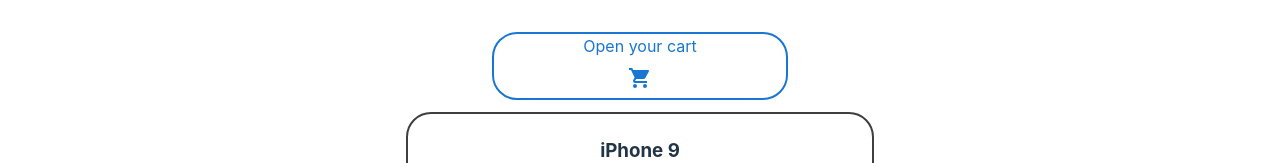
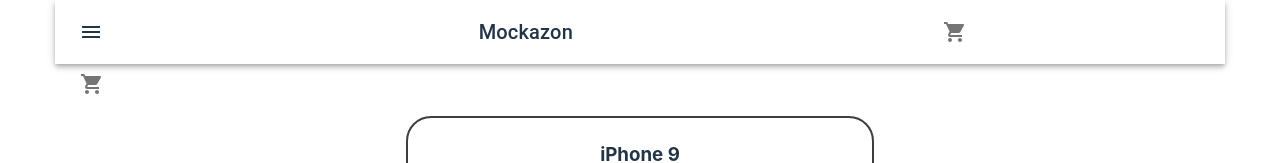
Before and after one commit to Aresso93/ecommerce-react, a React (Vite) app: page / in a window 1280 px wide. Shown: the top 163 px of the page. Built offline with nearby package versions, Linux system fonts and the light colour scheme.

Commit message:
modifiche in corso

```diff
--- a/src/App.css
+++ b/src/App.css
@@ -1,8 +1,10 @@
 #root {
-  max-width: 1280px;
   margin: 0 auto;
-  padding: 2rem;
   text-align: center;
+}
+
+html,body{
+  box-sizing: border-box;
 }
 
 .logo {
@@ -14,6 +16,7 @@
 .logo:hover {
   filter: drop-shadow(0 0 2em #646cffaa);
 }
+
 .logo.react:hover {
   filter: drop-shadow(0 0 2em #61dafbaa);
 }
@@ -89,8 +92,6 @@
 .cart-controls{
   display: flex;
   flex-direction: column;
-  color: #1976d2;
-  border: 2px solid #1976d2;
   border-radius: 25px;
   width: 25%;
 }
@@ -98,6 +99,8 @@
 .cart-controls-container{
   display: flex;
   justify-content: center;
+  flex-direction: column;
+  width: 25%;
 }
 
 .cart-quantity{
--- a/src/App.tsx
+++ b/src/App.tsx
@@ -4,6 +4,7 @@
 import { CartButton } from './components/cart-button';
 import { CartContext } from './contexts/cartContext';
 import { useCart } from './hooks/useCart';
+import Header from './components/header';
 
 function App() {
 
@@ -12,9 +13,8 @@
   return (
     <>
     <CartContext.Provider value={cartState}>
-
-      <CartButton
-      />
+      <Header/>
+      <CartButton/>
       <ProductList
       products={products}
       />
--- a/src/components/cart-button.tsx
+++ b/src/components/cart-button.tsx
@@ -2,8 +2,8 @@
 import IconButton from "@mui/material/IconButton";
 import DeleteIcon from "@mui/icons-material/Delete";
 import ShoppingCartIcon from "@mui/icons-material/ShoppingCart";
-import RemoveIcon from "@mui/icons-material/Remove";
-import AddIcon from "@mui/icons-material/Add";
+import RemoveIcon from '@mui/icons-material/Remove';
+import AddIcon from '@mui/icons-material/Add';
 import Button from "@mui/material/Button";
 import Dialog from "@mui/material/Dialog";
 import DialogContent from "@mui/material/DialogContent";
@@ -12,6 +12,7 @@
 import { useCartContext } from "../contexts/cartContext";
 import { CartItem } from "../model/product";
 import { styled, Badge, BadgeProps } from "@mui/material";
+
 
 const StyledBadge = styled(Badge)<BadgeProps>(({ theme }) => ({
   "& .MuiBadge-badge": {
@@ -67,7 +68,6 @@
   return (
     <div className="cart-controls-container">
       <div className="cart-controls">
-        Open your cart
         <IconButton
           color="primary"
           aria-label="add to shopping cart"
@@ -75,9 +75,9 @@
         >
           <StyledBadge
             badgeContent={calculateTotalItems(cartContext.cart)}
-            color="primary"
+            color="success"
           ></StyledBadge>
-          <ShoppingCartIcon />
+          <ShoppingCartIcon color="action"/>
         </IconButton>
         <Dialog
           open={open}
@@ -123,7 +123,8 @@
                       </div>
                       <div className="how-many">How many?</div>
                       <div className="quantity-container">
-                        <IconButton
+
+                      <IconButton
                           color="primary"
                           aria-label="remove one"
                           onClick={() =>
@@ -148,6 +149,7 @@
                         >
                           <AddIcon />
                         </IconButton>
+
                       </div>
                     </div>
                     <img
--- /dev/null
+++ b/src/components/header.tsx
@@ -0,0 +1,36 @@
+import * as React from 'react';
+import AppBar from '@mui/material/AppBar';
+import Box from '@mui/material/Box';
+import Toolbar from '@mui/material/Toolbar';
+import Typography from '@mui/material/Typography';
+import Button from '@mui/material/Button';
+import IconButton from '@mui/material/IconButton';
+import MenuIcon from '@mui/icons-material/Menu';
+import { CartButton } from './cart-button';
+
+export default function Header() {
+  return (
+    <Box sx={{ flexGrow: 1 }}>
+      <AppBar
+      position="static"
+      color="transparent"
+      >
+        <Toolbar>
+        <IconButton
+            size="large"
+            edge="start"
+            color="inherit"
+            aria-label="menu"
+            sx={{ mr: 2 }}
+          >
+             <MenuIcon />
+          </IconButton>
+          <Typography variant="h6" component="div" sx={{ flexGrow: 1 }}>
+            Mockazon
+          </Typography>
+          <CartButton/>
+        </Toolbar>
+      </AppBar>
+    </Box>
+  );
+}
```
